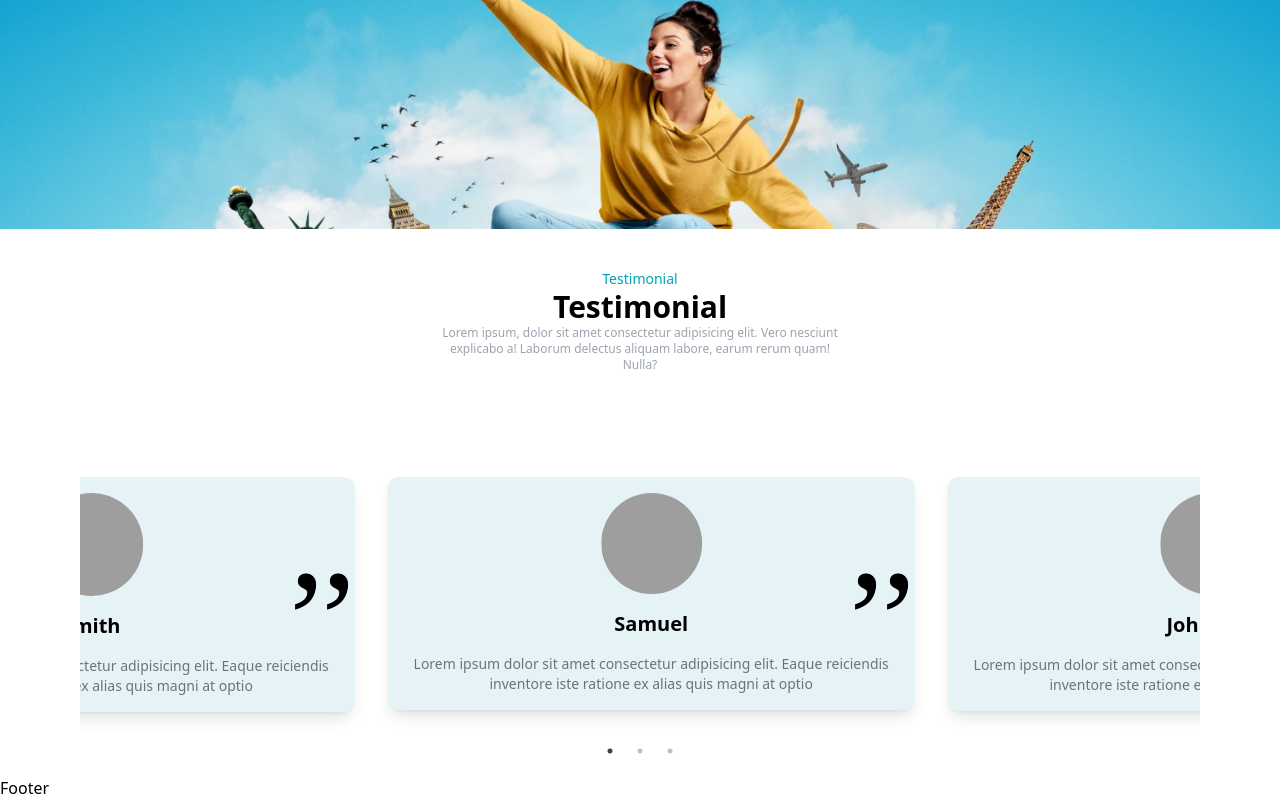
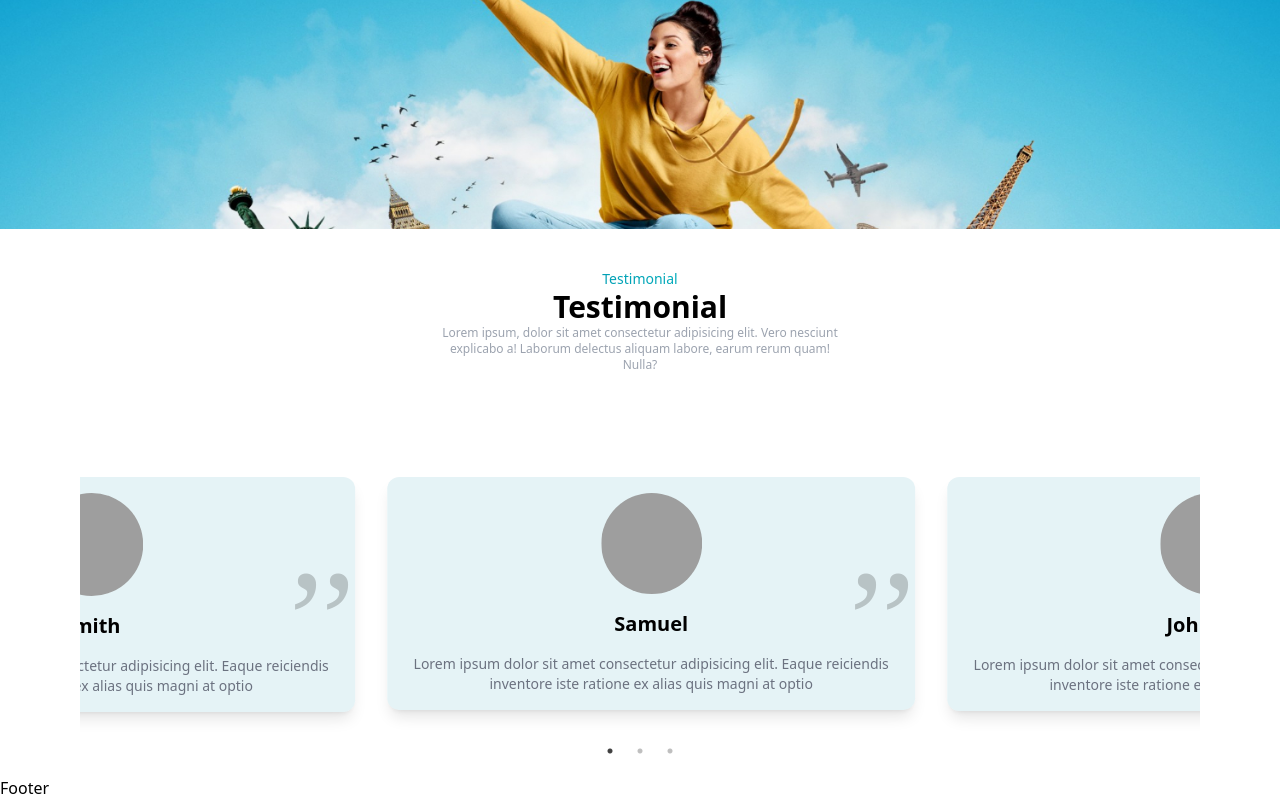
Before and after one commit to ronnayod/Travel_Web, a React (Vite) app: page / in a window 1280 px wide. Shown: the part 3605-4405 px from the top of the page. Built offline with nearby package versions, Linux system fonts and the light colour scheme; grey boxes are pictures that could not be loaded.

Commit message:
up Edit  Testimonial Section

```diff
--- a/src/components/Testimonial/Testimonial.jsx
+++ b/src/components/Testimonial/Testimonial.jsx
@@ -89,7 +89,7 @@ const Testimonial = () => {
                     <img src={img} alt="" className="rounded-full block mx-auto" />
                     <h1 className="text-xl font-bold">{name}</h1>
                     <p className="text-gray-500 text-sm">{text}</p>
-                    <p className="text-balance/20 text-9xl font-serif absolute top-0 right-0">,,</p>
+                    <p className="text-black/20 text-9xl font-serif absolute top-0 right-0">,,</p>
                   </div>
                 </div>
               );
```
